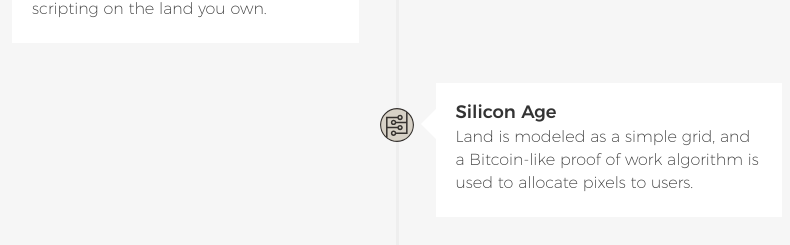
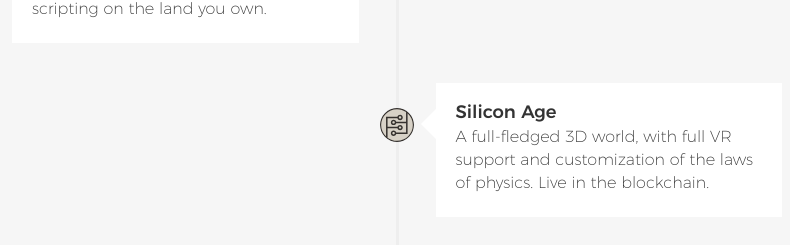
Before and after one commit to decentraland/web, a plain HTML site: page index.html in a window 1280 px wide. Shown: the part 2795-3040 px from the top of the page, without its empty margins (243-1033 px from the left). Drawn offline with nearby package versions, Linux system fonts and the light colour scheme.

Commit message:
text on silicon age

```diff
--- a/index.html
+++ b/index.html
@@ -217,7 +217,7 @@
 			              <h4 class="timeline-title">Silicon Age</h4>
 			            </div>
 			            <div class="timeline-body">
-			              <p>Land is modeled as a simple grid, and a Bitcoin-like proof of work algorithm is used to allocate pixels to users.</p>
+			              <p>A full-fledged 3D world, with full VR support and customization of the laws of physics. Live in the blockchain.</p>
 			            </div>
 			          </div>
 			        </li>
```
